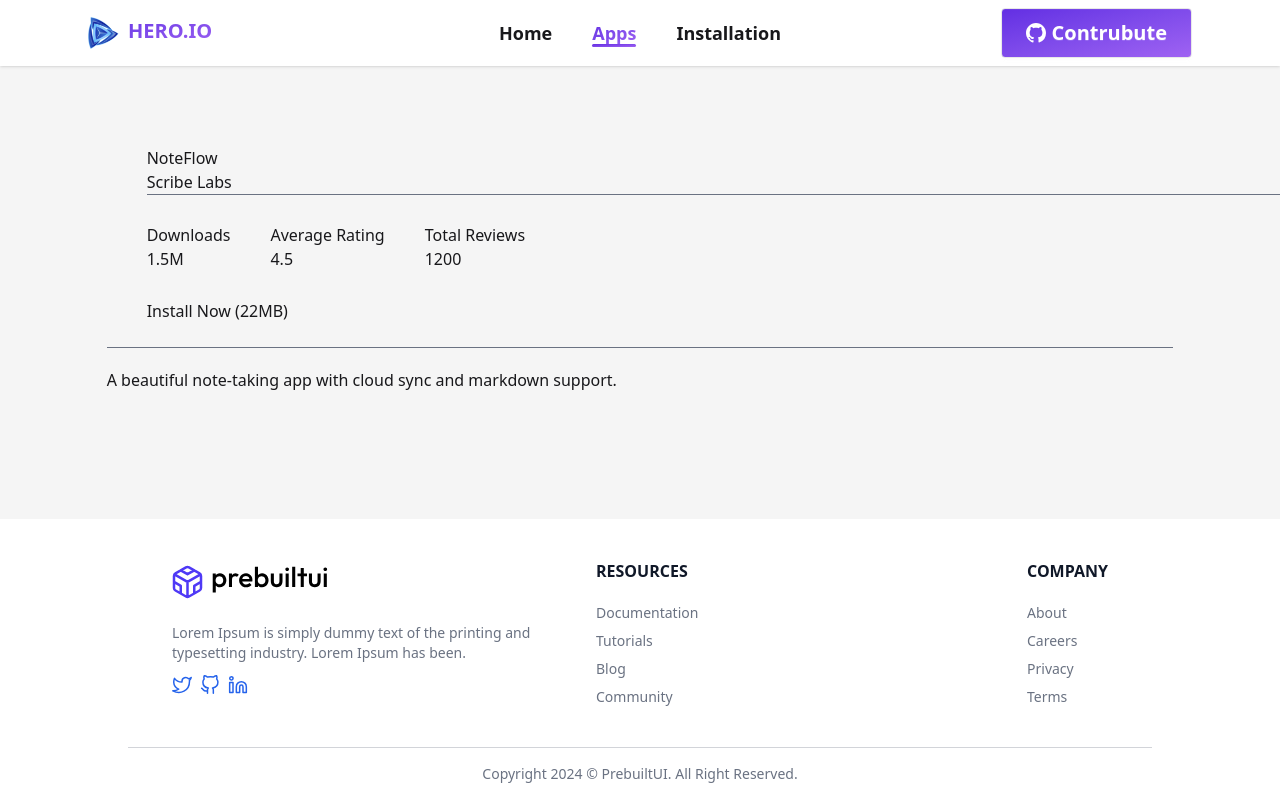
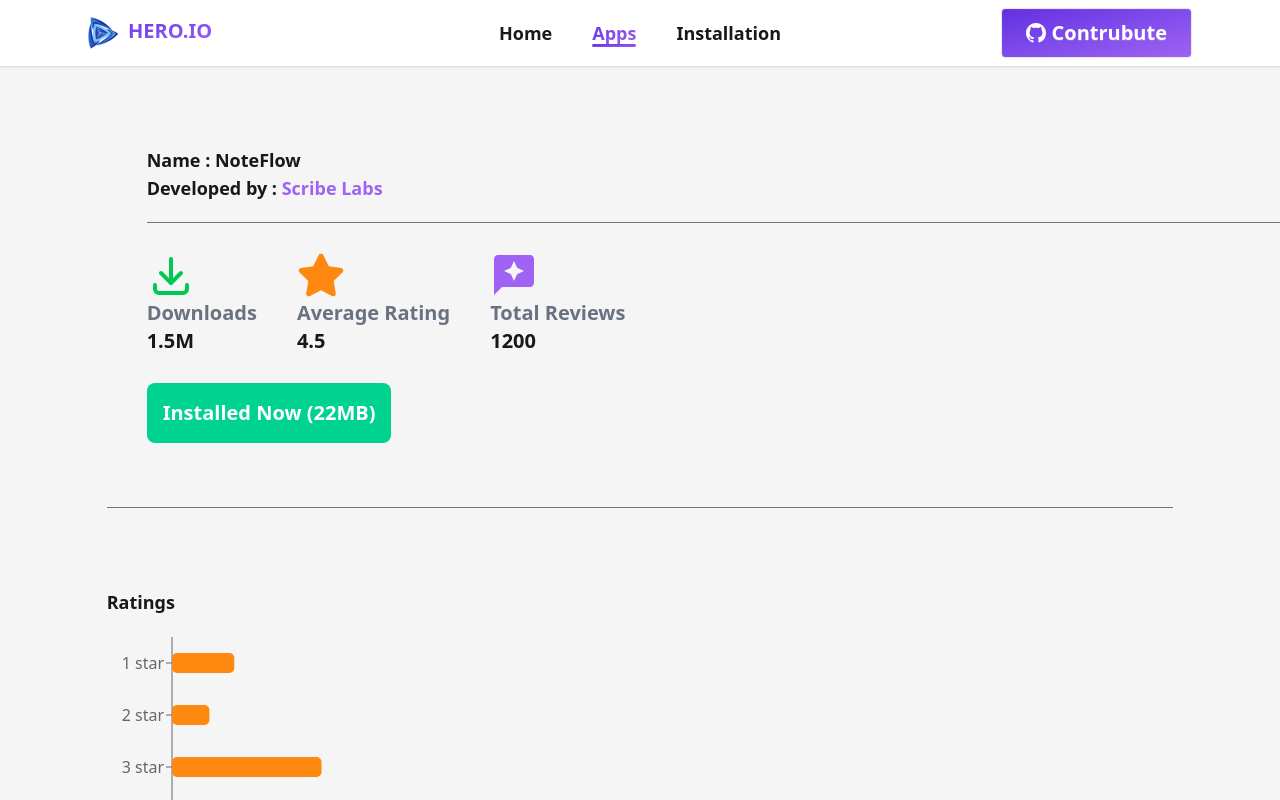
Before and after one commit to alifhossinsajjad/Mobile-App-Web, a React (Vite) app: page /apps/1 in a window 1280 px wide. Shown: the top 800 px of the page. Built offline with nearby package versions, Linux system fonts and the light colour scheme.

Commit message:
chart section done ✅

```diff
--- a/src/Components/Loading.jsx
+++ b/src/Components/Loading.jsx
@@ -1,9 +1,16 @@
 import React from 'react';
 
-const Loading = () => {
+const Loading = ({counter = 8}) => {
     return (
-        <div>
-
+        <div className='grid xl:lg:grid-cols-3 md:grid-cols-2 grid-cols-1 mx-auto gap-20'>
+            {Array.from({ length: counter}).map((_ , i) => (
+            <div key={i} className="flex w-80 flex-col gap-4">
+                <div className="skeleton h-32 w-full"></div>
+                <div className="skeleton h-4 w-28"></div>
+                <div className="skeleton h-4 w-full"></div>
+                <div className="skeleton h-4 w-full"></div>
+            </div>
+            ))}
         </div>
     );
 };
--- a/src/Pages/AppsDetails.jsx
+++ b/src/Pages/AppsDetails.jsx
@@ -2,6 +2,12 @@
 import { useParams } from 'react-router';
 import useApps from '../Hooks/useApps';
 import { updateApps } from '../utils/LocalStorage';
+import { TbDownload } from 'react-icons/tb';
+import { FaStar } from 'react-icons/fa';
+import { MdReviews } from 'react-icons/md';
+import { useState } from 'react';
+import { toast } from 'react-toastify';
+import { BarChart, Bar, XAxis, YAxis, Tooltip, ResponsiveContainer } from 'recharts';
 
 
 
@@ -10,31 +16,45 @@ const AppsDetails = () => {
 
     const { apps, loading } = useApps();
 
+    const [isInstalled, setIsInstalled] = useState(false);
+
     const app = apps.find(a => String(a.id) === id)
 
     if (loading) return <p>Loading......Apps Detaisl</p>
 
-    const { title, image, companyName, description, ratingAvg, downloads, reviews, size } = app || {}
+    const { title, image, companyName, description, ratingAvg, downloads, reviews, size, ratings } = app || {}
+
+
+
+    const handleInstalled = () => {
+        updateApps(app)
+        setIsInstalled(true);
+        toast.success('✅ App Installed Successfully!');
+    }
     return (
         <div className='w-10/12 mx-auto'>
-            <div className='flex gap-10 my-20 border-b  border-gray-500 w-full mb-5'>
+            <div className='flex gap-10 my-20 border-b  border-gray-500 w-full pb-10'>
                 <div>
                     <figure>
-                        <img className='w-40 shadow-2xl' src={image} alt="" />
+                        <img className=' shadow-2xl' src={image} alt="" />
                     </figure>
                 </div>
                 <div className=''>
-                    <div className='border-b  border-gray-500 w-7xl'>
-                        <h1>{title}</h1>
-                        <p>{companyName}</p>
+                    <div className='border-b pb-5  border-gray-500 w-7xl'>
+                        <h1 className='text-lg font-bold'>Name : {title}</h1>
+                        <p className='text-lg font-bold'>Developed by : <span className='text-[#9F62F2]'>{companyName}</span></p>
                     </div>
                     <div>
-                        <div className='flex gap-10 py-7'>
-                            <span><p>Downloads</p>{downloads}</span>
-                            <span><p>Average Rating</p>{ratingAvg}</span>
-                            <span><p>Total Reviews</p>{reviews}</span>
+                        <div className='flex gap-10 py-7 '>
+                            <span className='text-xl font-bold'><span className='text-green-500 text-5xl font-bold'><TbDownload /></span><p className='text-gray-500'>Downloads</p>{downloads}</span>
+                            <span className='text-xl font-bold'><span className='text-[#FF8811] text-5xl font-bold'><FaStar /></span><p className='text-gray-500'>Average Rating</p>{ratingAvg}</span>
+                            <span className='text-xl font-bold'><span className=' text-[#9F62F2]  text-5xl font-bold  '><MdReviews /></span><p className='text-gray-500'>Total Reviews</p>{reviews}</span>
                         </div>
-                        <button onClick={()=>updateApps(app)} className='mb-6'>Install Now ({size})</button>
+                        <button onClick={handleInstalled} className={`hover:cursor-pointer mb-6 text-xl font-bold p-4 rounded-lg transition-colors duration-300 ${isInstalled
+                            ? 'bg-gray-400 text-white'
+                            : 'bg-[#00D390] text-white hover:bg-[#00b97f]'
+                            }`}
+                            disabled={isInstalled}>{isInstalled ? 'Installed' : `Installed Now (${size})`}</button>
                     </div>
                 </div>
 
@@ -42,12 +62,20 @@ const AppsDetails = () => {
 
 
             {/* {chart} */}
-            <div>
-
+            <div className='my-10'>
+                <h2 className='text-lg font-bold mb-4'>Ratings</h2>
+                <ResponsiveContainer width="100%" height={300}>
+                    <BarChart layout="vertical" data={ratings}>
+                        <XAxis type="number" />
+                        <YAxis dataKey="name" type="category" />
+                        <Tooltip />
+                        <Bar dataKey="count" fill="#FF8811" barSize={20} radius={[5, 5, 5, 5]} />
+                    </BarChart>
+                </ResponsiveContainer>
             </div>
 
             {/* {description} */}
-            <div>
+            <div className='my-20'>
                 <p>{description}</p>
             </div>
         </div>
--- a/src/Pages/Home.jsx
+++ b/src/Pages/Home.jsx
@@ -5,9 +5,10 @@ import banner from '../assets/hero.png'
 import useApps from '../Hooks/useApps';
 import AppCard from '../Components/AppCard';
 import { Link, NavLink } from 'react-router';
+import Loading from '../Components/Loading';
 const Home = () => {
 
-    const { apps } = useApps();
+    const { apps, loading } = useApps();
 
     const featureApps = apps.slice(0, 8)
     console.log(featureApps);
@@ -68,11 +69,14 @@ const Home = () => {
                     <p className='text-gray-500'>Explore All Trending Apps on the Market developed by us</p>
                 </div>
                 <div className='w-10/12 mx-auto'>
-                    <div className='grid xl:lg:grid-cols-4 md:grid-cols-2 grid-cols-1 gap-20'>
+                    {
+                        loading ? <Loading/> :
+                        <div className='grid xl:lg:grid-cols-4 md:grid-cols-2 grid-cols-1 gap-20'>
                         {
                             featureApps.map(app => <AppCard key={app.id} app={app} />)
                         }
                     </div>
+                    }
 
                     <div className='flex justify-center '>
                         <NavLink to={'/apps'} className='bg-gradient-to-tl from-[#9F62F2] to-[#632EE3] flex justify-center items-center text-lg font-bold text-white my-16 p-4 rounded-lg'>Show All</NavLink>
--- a/src/Pages/Installation.jsx
+++ b/src/Pages/Installation.jsx
@@ -2,6 +2,7 @@ import React, { useState } from 'react';
 import { loadInstall, removeFromInstallation } from '../utils/LocalStorage';
 import { FaStar } from 'react-icons/fa';
 import { GrDownload } from 'react-icons/gr';
+
 
 const Installation = () => {
 
@@ -9,7 +10,7 @@ const Installation = () => {
     const [sortOrder, setSortOrder] = useState('')
 
 
-    if (!installApp.length) return <p className='text-center mt-20 text-2xl font-bold'>
+    if (!installApp.length) return <p className='text-center mt-20  text-2xl font-bold'>
         No Apps Available
     </p>
 
@@ -33,22 +34,23 @@ const Installation = () => {
         removeFromInstallation(id)
         setInstallApp(prev => prev.filter(a => a.id !== id))
 
+
     }
 
 
-    const totalApps = {}
-        installApp.forEach(app => {
-            const category = app.category
+    // const totalApps = {}
+    //     installApp.forEach(app => {
+    //         const category = app.category
 
 
-            totalApps[category] = (totalApps[category] || 0 + app.size)
-        })
+    //         totalApps[category] = (totalApps[category] || 0 + app.size)
+    //     })
 
 
 
     return (
         <div className=''>
-            <div className=' p-10 m-30 '>
+            <div className='p-10 m-30 '>
                 <div >
                     <div className='text-center'>
                         <h1 className='text-4xl font-bold mb-4'>Your Installed Apps</h1>
@@ -96,6 +98,7 @@ const Installation = () => {
                                     >
                                         Uninstall
                                     </button>
+
                                 </div>
                             </div>
                         ))
--- a/src/index.css
+++ b/src/index.css
@@ -1,6 +1,5 @@
 @import "tailwindcss";
 @plugin "daisyui";
-@import url('https://fonts.googleapis.com/css2?family=Inter:ital,opsz,wght@0,14..32,100..900;1,14..32,100..900&display=swap');
 
 .gradient-underline {
   position: relative;
--- a/src/main.jsx
+++ b/src/main.jsx
@@ -3,9 +3,11 @@ import { createRoot } from 'react-dom/client'
 import './index.css'
 import { RouterProvider } from 'react-router'
 import router from './Routes/Routes.jsx'
+import { ToastContainer } from 'react-toastify'
 
 createRoot(document.getElementById('root')).render(
   <StrictMode>
     <RouterProvider router={router}/>
+    <ToastContainer/>
   </StrictMode>,
 )
```
